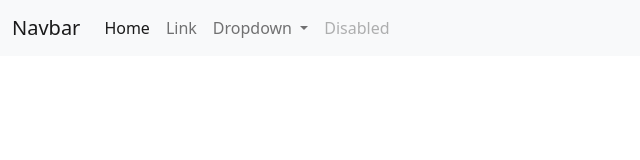
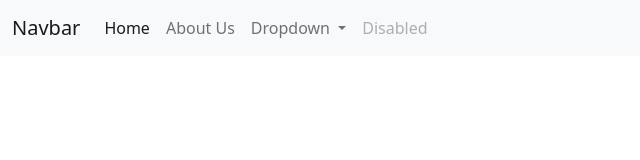
Before and after one commit to SouravMa/MyRepo, a plain HTML site: page index.html in a window 1280 px wide. Shown: the full height of the page, 0-640 px from the left. Drawn offline with nearby package versions, Linux system fonts and the light colour scheme.

Commit message:
Link changed to About Us

```diff
--- a/index.html
+++ b/index.html
@@ -23,7 +23,7 @@
                 <a class="nav-link active" aria-current="page" href="#">Home</a>
               </li>
               <li class="nav-item">
-                <a class="nav-link" href="#">Link</a>
+                <a class="nav-link" href="#">About Us</a>
               </li>
               <li class="nav-item dropdown">
                 <a class="nav-link dropdown-toggle" href="#" id="navbarDropdown" role="button" data-bs-toggle="dropdown" aria-expanded="false">
```
